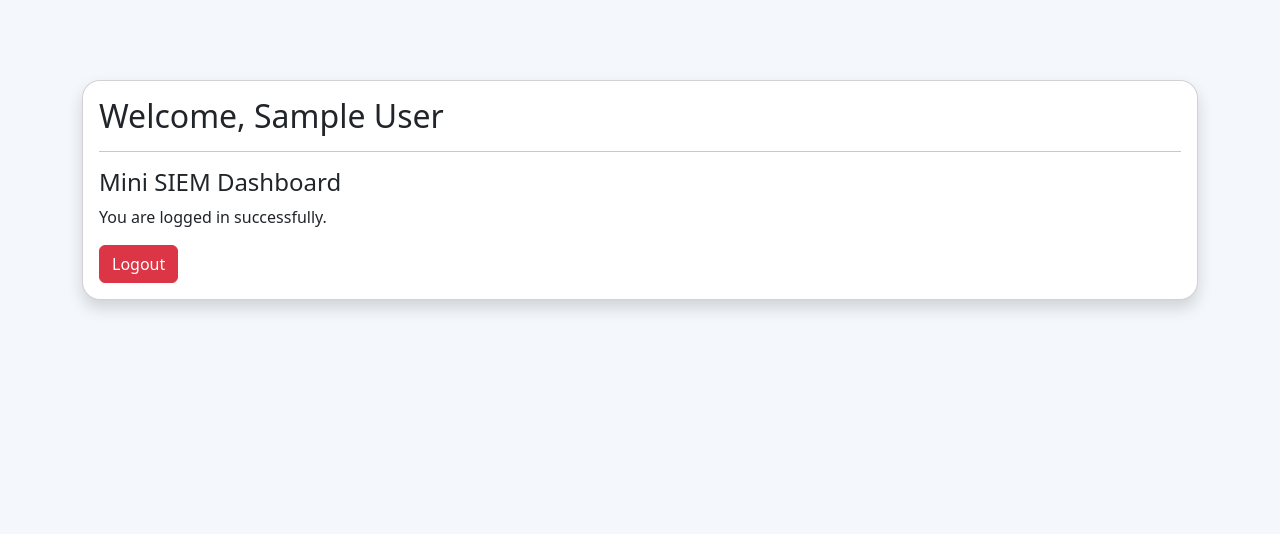
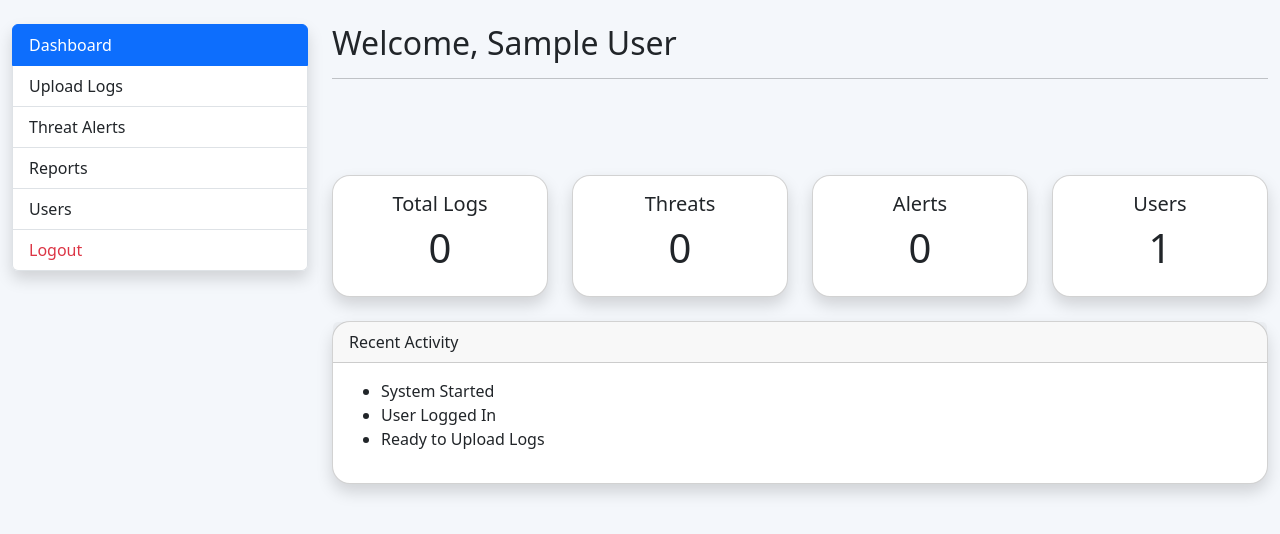
Before and after one commit to RaviModhvadiya/SEIM_Dashboard, a Flask app: page /dashboard/ in a window 1280 px wide. Shown: the part 56-590 px from the top of the page. Run offline with Flask 3, Linux system fonts and the light colour scheme; the visitor is signed in with stand-in values (Sample User, id 1); data that the repository does not hold is empty; parts of the project's set-up code (start-up, migrations or seed data) failed here and were passed over.

Commit message:
dashboard.html Updated.

```diff
--- a/templates/dashboard/dashboard.html
+++ b/templates/dashboard/dashboard.html
@@ -2,11 +2,57 @@
 
 {% block content %}
 
-<div class="container mt-5">
+<div class="container-fluid mt-4">
 
-<div class="card shadow">
+<div class="row">
 
-<div class="card-body">
+<div class="col-md-3">
+
+<div class="list-group shadow">
+
+<a href="#" class="list-group-item list-group-item-action active">
+
+Dashboard
+
+</a>
+
+<a href="#" class="list-group-item">
+
+Upload Logs
+
+</a>
+
+<a href="#" class="list-group-item">
+
+Threat Alerts
+
+</a>
+
+<a href="#" class="list-group-item">
+
+Reports
+
+</a>
+
+<a href="#" class="list-group-item">
+
+Users
+
+</a>
+
+<a href="{{ url_for('auth.logout') }}"
+
+class="list-group-item text-danger">
+
+Logout
+
+</a>
+
+</div>
+
+</div>
+
+<div class="col-md-9">
 
 <h2>
 
@@ -18,25 +64,97 @@ Welcome,
 
 <hr>
 
-<h4>
+<div class="row">
 
-Mini SIEM Dashboard
+<div class="col-md-3">
 
-</h4>
+<div class="card shadow">
 
-<p>
+<div class="card-body text-center">
 
-You are logged in successfully.
+<h5>Total Logs</h5>
 
-</p>
+<h1>0</h1>
 
-<a
-href="{{ url_for('auth.logout') }}"
-class="btn btn-danger">
+</div>
 
-Logout
+</div>
 
-</a>
+</div>
+
+<div class="col-md-3">
+
+<div class="card shadow">
+
+<div class="card-body text-center">
+
+<h5>Threats</h5>
+
+<h1>0</h1>
+
+</div>
+
+</div>
+
+</div>
+
+<div class="col-md-3">
+
+<div class="card shadow">
+
+<div class="card-body text-center">
+
+<h5>Alerts</h5>
+
+<h1>0</h1>
+
+</div>
+
+</div>
+
+</div>
+
+<div class="col-md-3">
+
+<div class="card shadow">
+
+<div class="card-body text-center">
+
+<h5>Users</h5>
+
+<h1>1</h1>
+
+</div>
+
+</div>
+
+</div>
+
+</div>
+
+<div class="card shadow mt-4">
+
+<div class="card-header">
+
+Recent Activity
+
+</div>
+
+<div class="card-body">
+
+<ul>
+
+<li>System Started</li>
+
+<li>User Logged In</li>
+
+<li>Ready to Upload Logs</li>
+
+</ul>
+
+</div>
+
+</div>
 
 </div>
 
```
